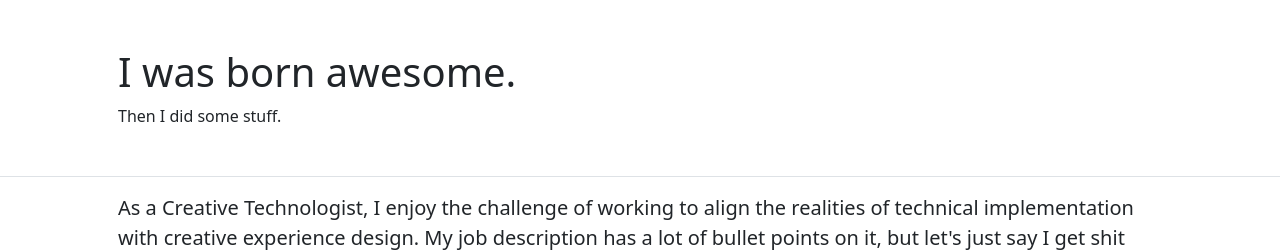
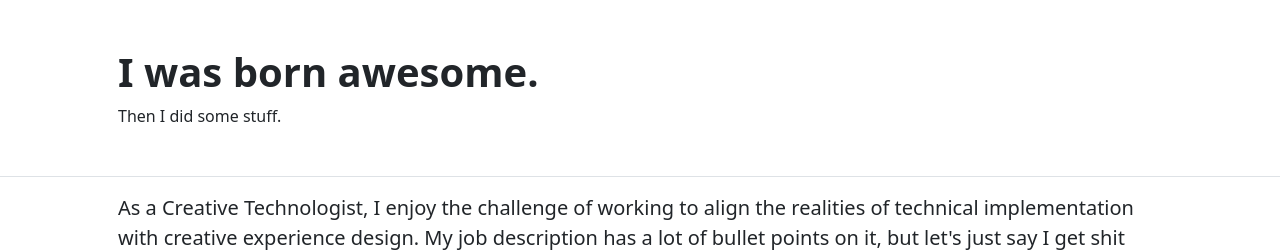
Before and after one commit to jeffreyisham/jeffreyisham.github.io, a Jekyll site: the page built from index.html, in a window 1280 px wide. Shown: the top 252 px of the page. Built offline with Jekyll 4.4.1, drawn with Linux system fonts in a browser that asks for light colours.

Commit message:
Update site-header.html

```diff
--- a/_includes/site-header.html
+++ b/_includes/site-header.html
@@ -1,6 +1,6 @@
 <div class="border-bottom">
   <header class="container p-5 site-header">
-    <h1 class="site-title">I was born awesome.</h1>
+    <h1 class="site-title fw-bold">I was born awesome.</h1>
     <div class="site-description">Then I did some stuff.</div>
   </header>
 </div>
```
